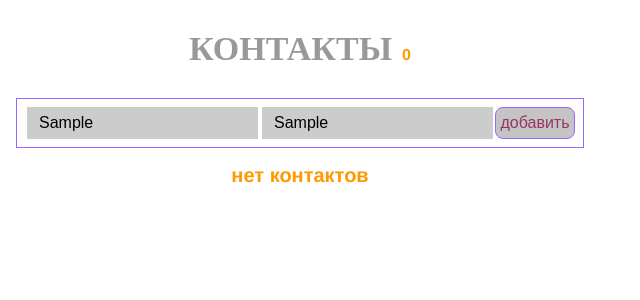
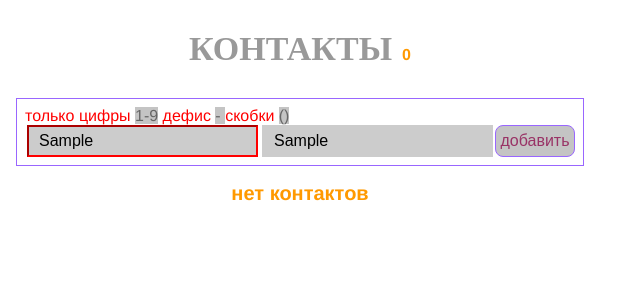
Before and after one commit to Shilachkashila/t-book, a Vue app: page / in a window 1280 px wide. Both pictures are taken after typing "Sample", "Sample" into the empty fields and a click on the button "добавить". Shown: the top 300 px of the page, without its empty margins (0-640 px from the left). Built offline with nearby package versions, Linux system fonts and the light colour scheme.

Commit message:
21.01 текст ошибки и красная рамочка. Форма готова )

```diff
--- a/src/components/formAdd.vue
+++ b/src/components/formAdd.vue
@@ -3,9 +3,10 @@
     <!-- вместо обычного(prevent)поведения формы(submit)приниает(=)функцию(onSubmit) -->
     <form autocomplete="off"
     v-on:submit.prevent="onSubmit">
-      <!-- =<p v-if="errors.length">только цифры <span>1-9</span> дефис <span> - </span>скобки <span>()</span> </p> -->
+      <p class="error" v-show="err">только цифры <span>1-9</span> дефис <span> - </span>скобки <span>()</span> </p>
       <input type="text" maxlength="20" name="phoneNumber" placeholder="номер"
-      v-model='telephone'>
+      v-model='telephone'
+      :class="{border: err}" >
       <input type="text" name="name" placeholder="имя"
       v-model='title'>
       <button
@@ -20,7 +21,7 @@ export default {
   name: "",
   data() {
     return {
-      // e=rrors: [],
+      err: false,
       title: '',
       telephone: '',
     };
@@ -28,6 +29,7 @@ export default {
   methods: {
   onSubmit() {
     if (!this.validPhoneNumber(this.telephone)) {
+      this.err = true;
       return false;
     }
      if (this.title.trim() && this.telephone.trim()) {
@@ -72,4 +74,15 @@ button {
   color: #993366;
   font-size: 16px;
 }
+span {
+  background-color: #C4C4C4;
+  color: #666666;
+}
+.error {
+  color: red;
+  text-align:left;
+}
+.border {
+  border-color: red;
+}
 </style>
```
